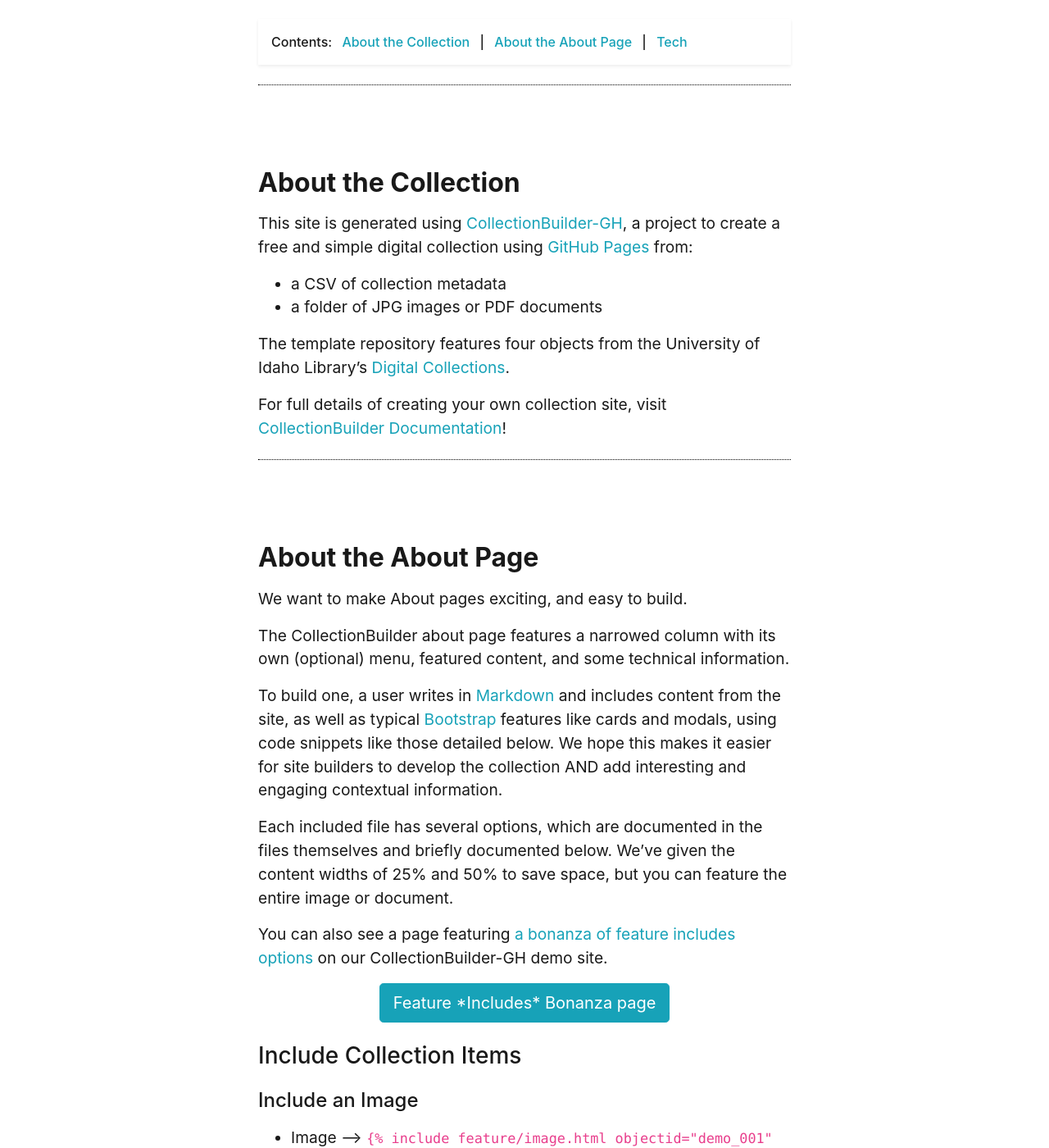
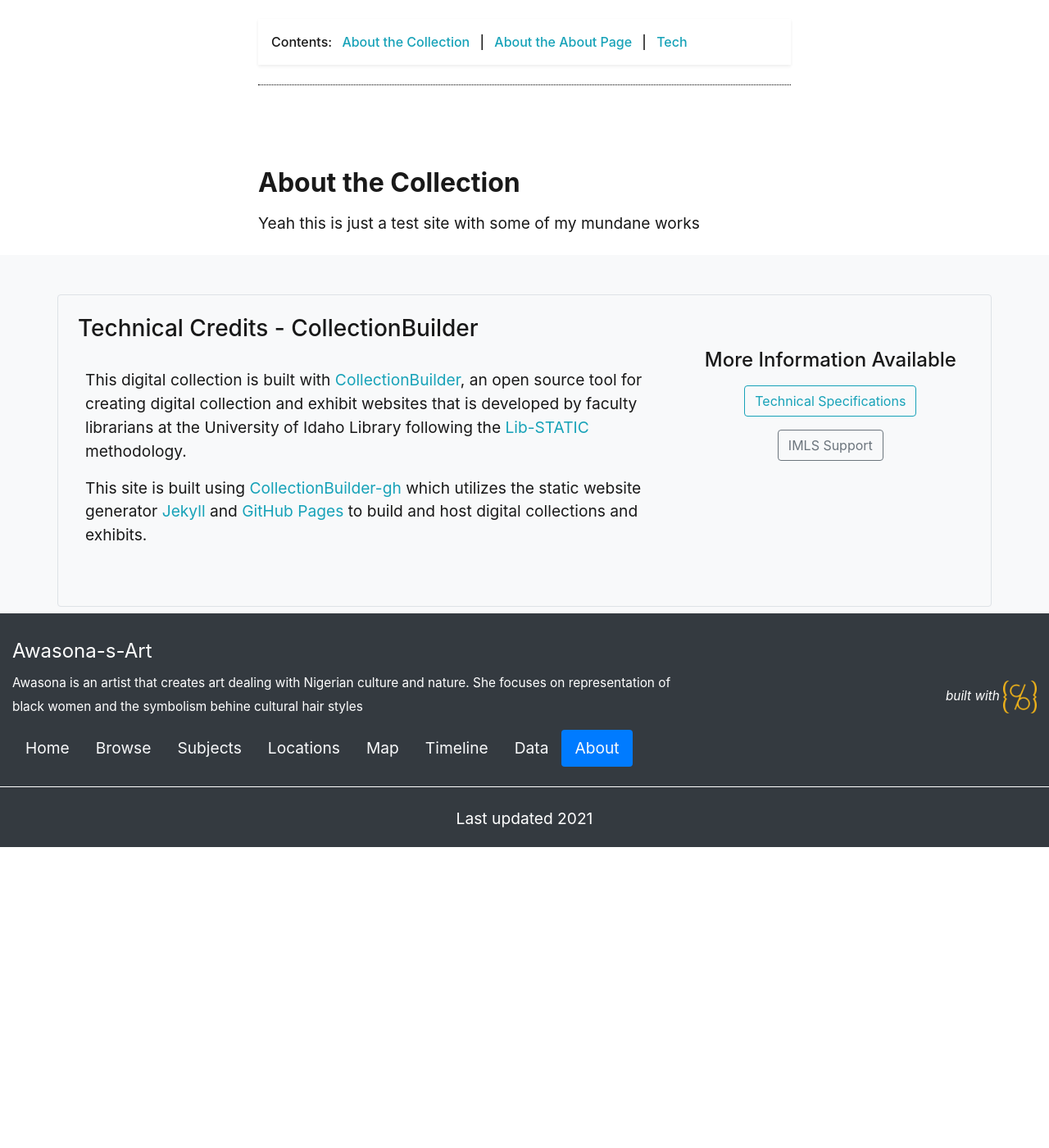
Before and after one commit to Nayomieee/Awasona-s-Art, a Jekyll site: the page built from pages/about.md, in a window 1280 px wide and 1400 px high, scrolled down 469 px. Shown: the whole window at 82% size. Built offline with Jekyll 4.4.1, drawn with Linux system fonts in a browser that asks for light colours; after the commit the page ends 1502 px from its top, so only the background shows below that; some of the changed text lies outside the part shown.

Commit message:
Update about.md

```diff
--- a/pages/about.md
+++ b/pages/about.md
@@ -14,14 +14,4 @@
 
 ## About the Collection
 
-This site is generated using [CollectionBuilder-GH](https://collectionbuilding.github.io/gh/), a project to create a free and simple digital collection using [GitHub Pages](https://pages.github.com/) from:
-
-- a CSV of collection metadata
-- a folder of JPG images or PDF documents
-
-The template repository features four objects from the University of Idaho Library's [Digital Collections](https://www.lib.uidaho.edu/digital).
-
-For full details of creating your own collection site, visit [CollectionBuilder Documentation](https://collectionbuilder.github.io/cb-docs/)!
-
-<!-- IMPORTANT!!! DELETE this comment and the include below when you are finished editing this page for your collection. The include below introduces about page features. They will show up on your collection's about page until you delete it.  -->
-{% include cb/about_the_about.md %}
+Yeah this is just a test site with some of my mundane works
```
